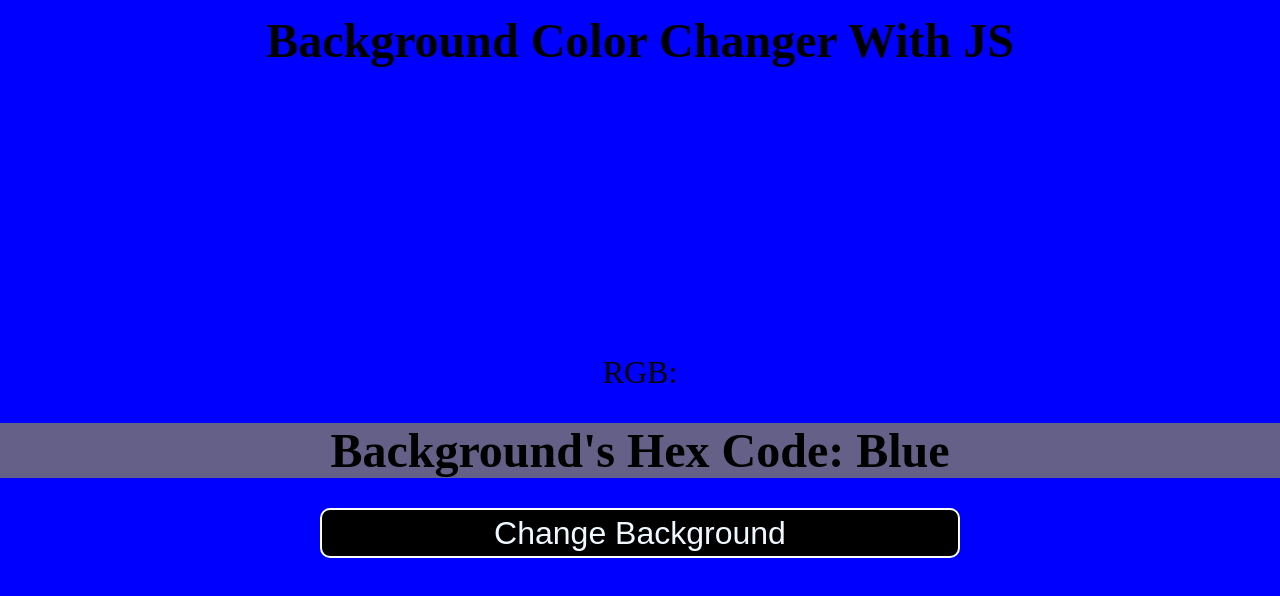
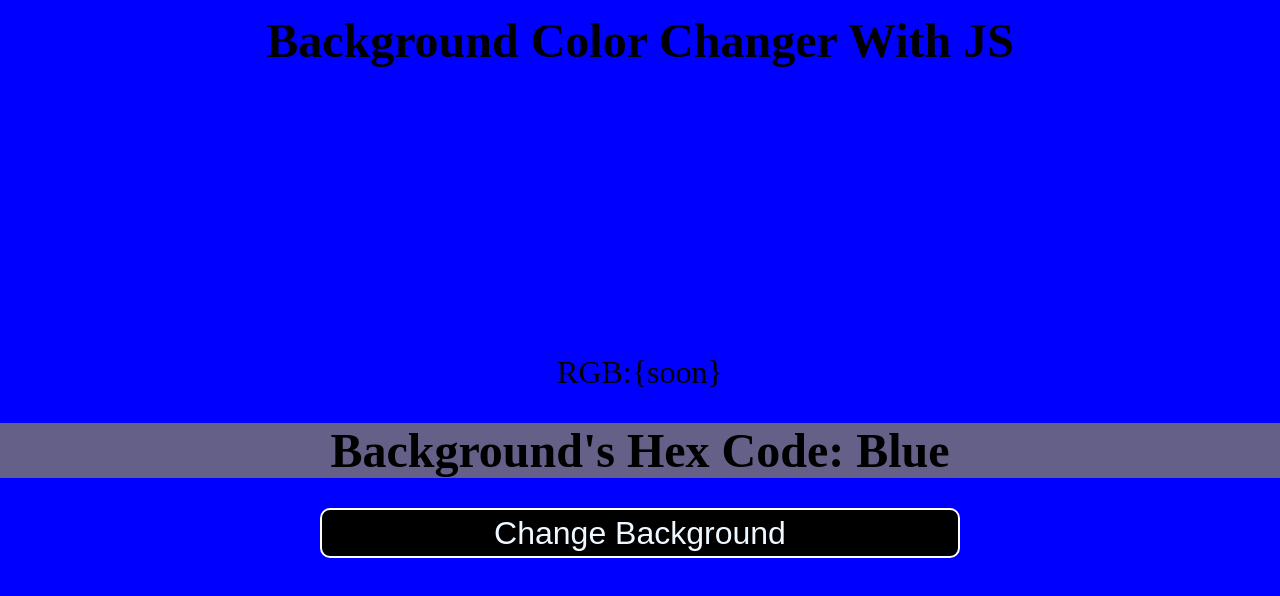
Before and after one commit to Werundy/Random-Background-Color-Flipper, a plain HTML site: page index.html in a window 1280 px wide. Drawn offline with Linux system fonts and the light colour scheme.

Commit message:
Update index.html

```diff
--- a/index.html
+++ b/index.html
@@ -9,7 +9,7 @@
         </header>
         <div id="container">
             <div id="avr">
-                <p>RGB:</p>
+                <p>RGB:{soon}</p>
                 <h2>Background's Hex Code: <span id="hexcode">Blue</span></h2>
                 <button id="changer">Change Background</button>
             </div>
```
